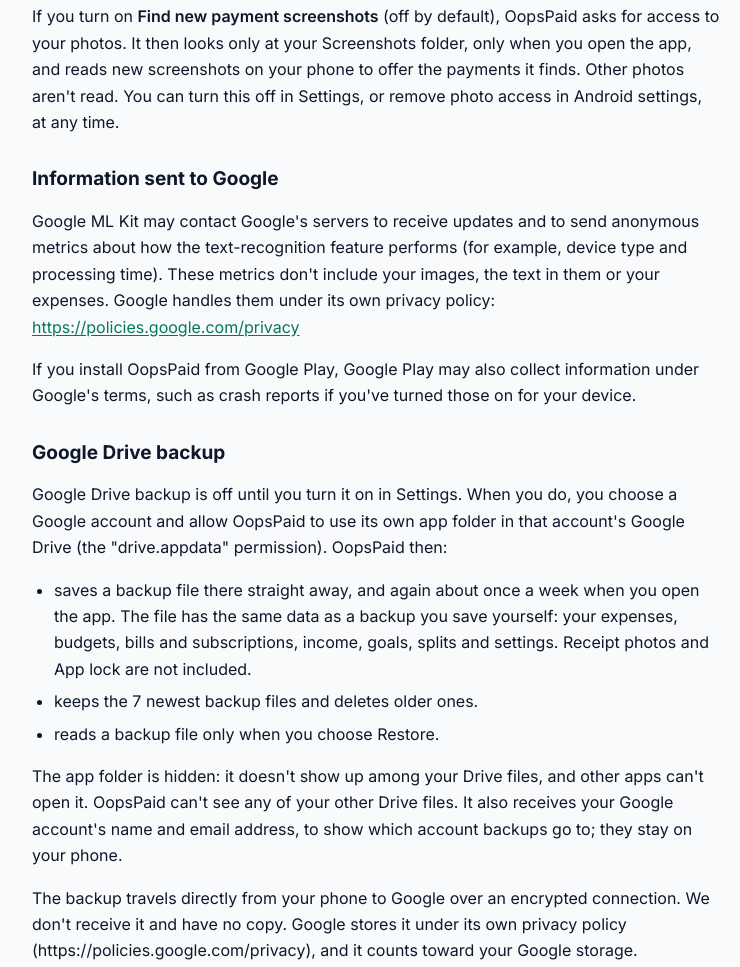
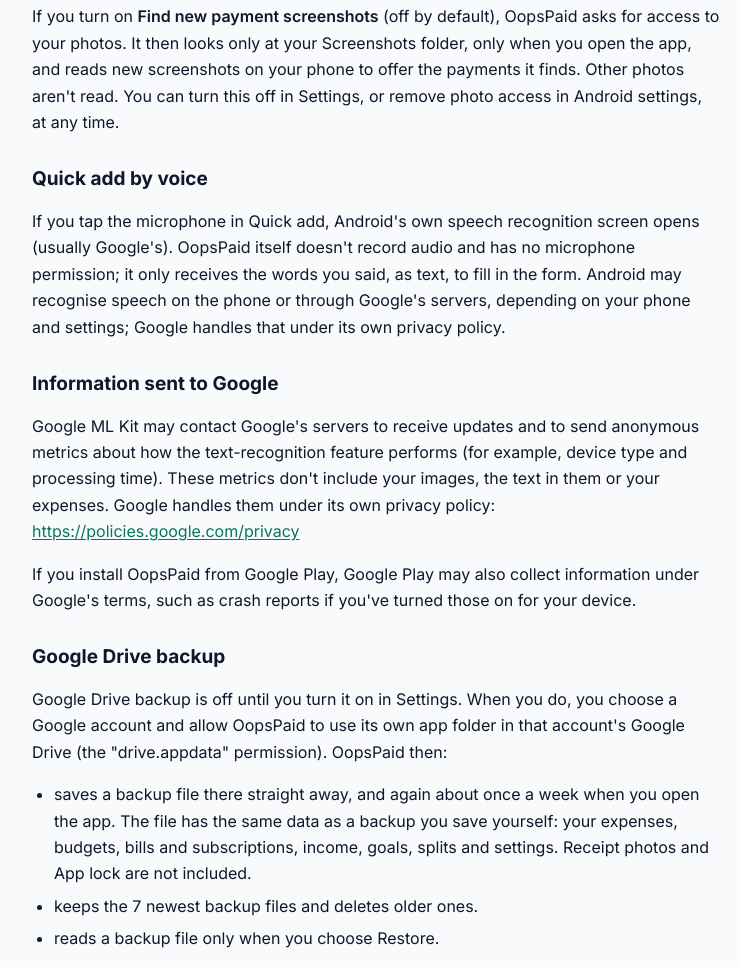
Before and after one commit to shreyashdigitals-max/oopspaid-legal, a plain HTML site: page privacy.html in a window 1280 px wide. Shown: the part 961-1928 px from the top of the page, without its empty margins (264-1004 px from the left). Drawn offline with Linux system fonts and the light colour scheme.

Commit message:
Privacy policy: quick add by voice

```diff
--- a/privacy.html
+++ b/privacy.html
@@ -70,6 +70,8 @@
 <p>If you attach a <strong>receipt photo</strong> to an expense, a copy of that photo is kept in the app's private storage on your phone. It isn't uploaded and isn't included in backup files. Removing the photo or deleting the expense deletes it.</p>
 <p>To pick a screenshot the app uses Android's photo picker, and to take a photo it opens your camera app. OopsPaid can only see the images you choose.</p>
 <p>If you turn on <strong>Find new payment screenshots</strong> (off by default), OopsPaid asks for access to your photos. It then looks only at your Screenshots folder, only when you open the app, and reads new screenshots on your phone to offer the payments it finds. Other photos aren't read. You can turn this off in Settings, or remove photo access in Android settings, at any time.</p>
+<h2>Quick add by voice</h2>
+<p>If you tap the microphone in Quick add, Android's own speech recognition screen opens (usually Google's). OopsPaid itself doesn't record audio and has no microphone permission; it only receives the words you said, as text, to fill in the form. Android may recognise speech on the phone or through Google's servers, depending on your phone and settings; Google handles that under its own privacy policy.</p>
 <h2>Information sent to Google</h2>
 <p>Google ML Kit may contact Google's servers to receive updates and to send anonymous metrics about how the text-recognition feature performs (for example, device type and processing time). These metrics don't include your images, the text in them or your expenses. Google handles them under its own privacy policy: <a href="https://policies.google.com/privacy">https://policies.google.com/privacy</a></p>
 <p>If you install OopsPaid from Google Play, Google Play may also collect information under Google's terms, such as crash reports if you've turned those on for your device.</p>
```
